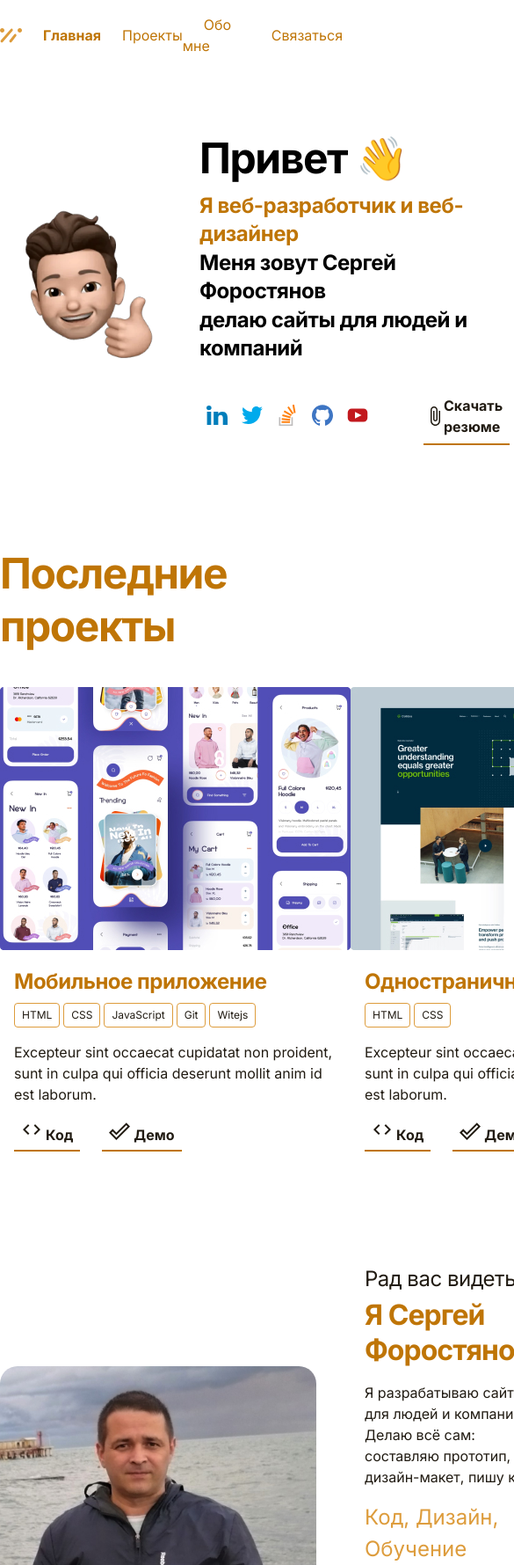
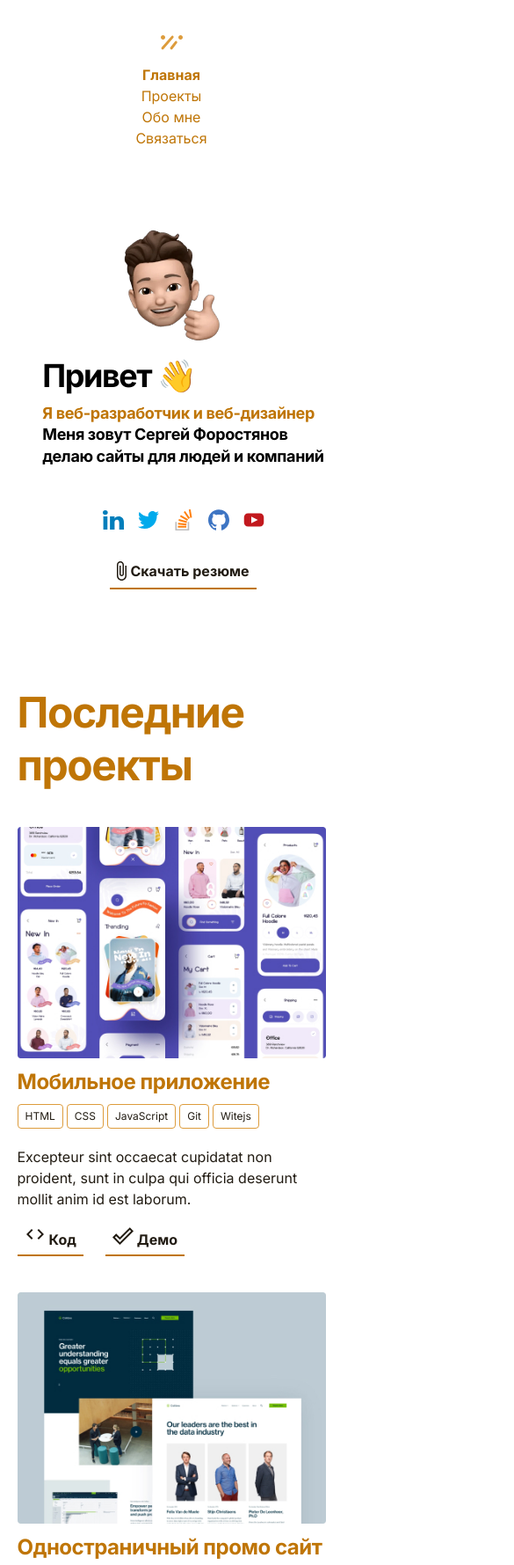
Before and after one commit to SergFor/my_portfolio, a plain HTML site: page index.html in a window 390 px wide. Shown: the top 1779 px of the page at 88% size, 585 px wide, since content can reach past the window. Drawn offline with Linux system fonts and the light colour scheme.

Commit message:
сделал адаптив сайта

```diff
--- a/css/style.css
+++ b/css/style.css
@@ -5,6 +5,7 @@ body {
   font-family: "Inter", sans-serif;
 }
 .navbar {
+  padding-top: 40px;
   max-width: 870px;
   width: 100%;
   margin: auto;
@@ -117,6 +118,9 @@ body {
   max-width: 400px;
   margin-bottom: 40px;
 }
+.card-image {
+  max-width: 100%;
+}
 .card-text-wrapper {
   padding: 16px;
 }
@@ -155,6 +159,7 @@ body {
   border: 1px solid #dd9c3c;
   border-radius: 4px;
   margin-right: 4px;
+  margin-bottom: 4px;
 }
 .card-buttons {
   display: flex;
@@ -239,7 +244,14 @@ body {
   letter-spacing: -0.48px;
 }
 .feedback {
+  position: relative;
   padding: 80px 0 160px;
+}
+.feedback-hand {
+  position: absolute;
+  right: 0;
+  top: 20%;
+  width: 25%;
 }
 .input-grup {
   position: relative;
@@ -260,7 +272,7 @@ body {
   margin-bottom: 24px;
 }
 .input {
-  width: 435px;
+  width: 100%;
   height: 56px;
   border-radius: 4px;
   border: 3px solid #e0dedc;
@@ -291,3 +303,87 @@ body {
   display: flex;
   justify-content: flex-end;
 }
+@media (max-width: 1024px) {
+  .container {
+    max-width: 760px;
+  }
+  .card {
+    max-width: 350px;
+  }
+}
+@media (max-width: 790px) {
+  .container {
+    max-width: 576px;
+  }
+  .header-photo {
+    max-width: 150px;
+  }
+  .header-strong {
+    font-size: 36px;
+  }
+  .header-heading {
+    font-size: 18px;
+  }
+  .cv-download {
+    margin-left: 15px;
+  }
+  .card {
+    max-width: 45%;
+  }
+  .card-text-wrapper {
+    padding: 8px 0;
+  }
+  .developer {
+    flex-direction: column;
+  }
+  .developer-photo {
+    width: 100%;
+    height: 420px;
+    margin-bottom: 30px;
+  }
+  .developer-about {
+    margin-left: 0;
+    padding-left: 20px;
+  }
+  .feedback-hand {
+    display: none;
+  }
+}
+@media (max-width: 600px) {
+  .container {
+    max-width: 90%;
+  }
+  .navbar {
+    flex-direction: column;
+  }
+  .header {
+    flex-direction: column;
+  }
+  .header-links {
+    flex-direction: column;
+  }
+  .cv-download {
+    margin-left: 0;
+  }
+  .cards {
+    flex-direction: column;
+  }
+  .card {
+    max-width: 100%;
+  }
+  .tags {
+    flex-wrap: wrap;
+  }
+}
+@media (max-width: 480px) {
+  .form-container {
+    max-width: 90%;
+  }
+  .navlist {
+    flex-direction: column;
+  }
+  .nav-link {
+    margin-left: 0;
+    margin-bottom: 10px;
+  }
+}
--- a/index.html
+++ b/index.html
@@ -19,16 +19,16 @@
       <nav class="navigation">
         <ul class="navlist">
           <li class="nav-itom">
-            <a href="#" class="nav-link active">Главная</a>
+            <a href="#main" class="nav-link active">Главная</a>
           </li>
-          <li class="nav-itom"><a href="#" class="nav-link">Проекты</a></li>
-          <li class="nav-itom"><a href="#" class="nav-link">Обо мне</a></li>
-          <li class="nav-itom"><a href="#" class="nav-link">Связаться</a></li>
+          <li class="nav-itom"><a href="#portfolio" class="nav-link">Проекты</a></li>
+          <li class="nav-itom"><a href="#developer" class="nav-link">Обо мне</a></li>
+          <li class="nav-itom"><a href="#feedback" class="nav-link">Связаться</a></li>
         </ul>
       </nav>
     </div>
     <!-- ./navbar -->
-    <header class="header container">
+    <header class="header container" id="main">
       <img
         src="images/avatar.png"
         alt="Сергей Форостянов"
@@ -96,7 +96,7 @@
       <!-- /.header-text -->
     </header>
     <!-- /.header -->
-    <section class="portfolio">
+    <section class="portfolio" id="portfolio">
       <div class="container">
         <h2 class="section-heading">Последние проекты</h2>
         <div class="cards">
@@ -181,7 +181,7 @@
       <!-- /.container -->
     </section>
     <!-- /.portfolio -->
-    <section class="developer container">
+    <section class="developer container" id="developer">
       <img src="images/developer-photo2.jpg" alt="Сергей Форостянов" class="developer-photo">
       <div class="developer-about">
         <span class="developer-hello">Рад вас видеть</span>
@@ -195,7 +195,7 @@
       <!-- /.developer-about -->
     </section>
     <!-- /.developer container -->
-    <section class="skils container">
+    <section class="skils container" id="skils">
       <h2 class="skils-title">Работаю с разными языками и инструментами</h2>
       <ul class="tags">
                 <li class="tags-itom"><a href="#" class="tag">HTML</a></li>
@@ -212,7 +212,9 @@
         </ul>
     </section>
     <!--skils-->
-    <section class="feedback form-container">
+    <section class="feedback" id="feedback">
+      <img src="images/hand.png" alt="hand" class="feedback-hand">
+      <div class="form-container">
       <h2 class="feedback-title">Готов обсудить проект...</h2>
       <form action="#" class="form">
         <div class="input-grup">
@@ -235,6 +237,7 @@
             <span class="cv-text">Отправить</span>
           </button></div>
       </form>
+      </div>
   </section>
     <!--feedback-->
     </div>
```
Also changed, not shown: images/hand.png (added).
